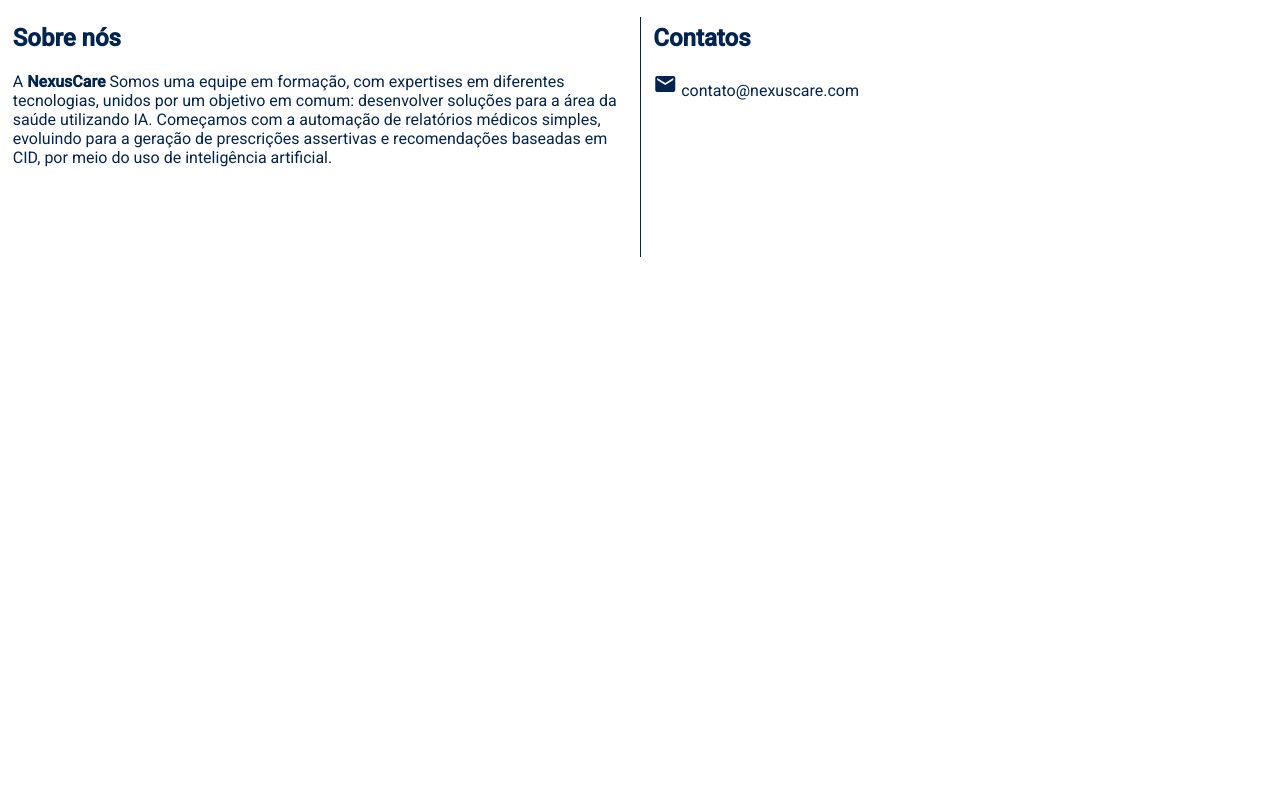
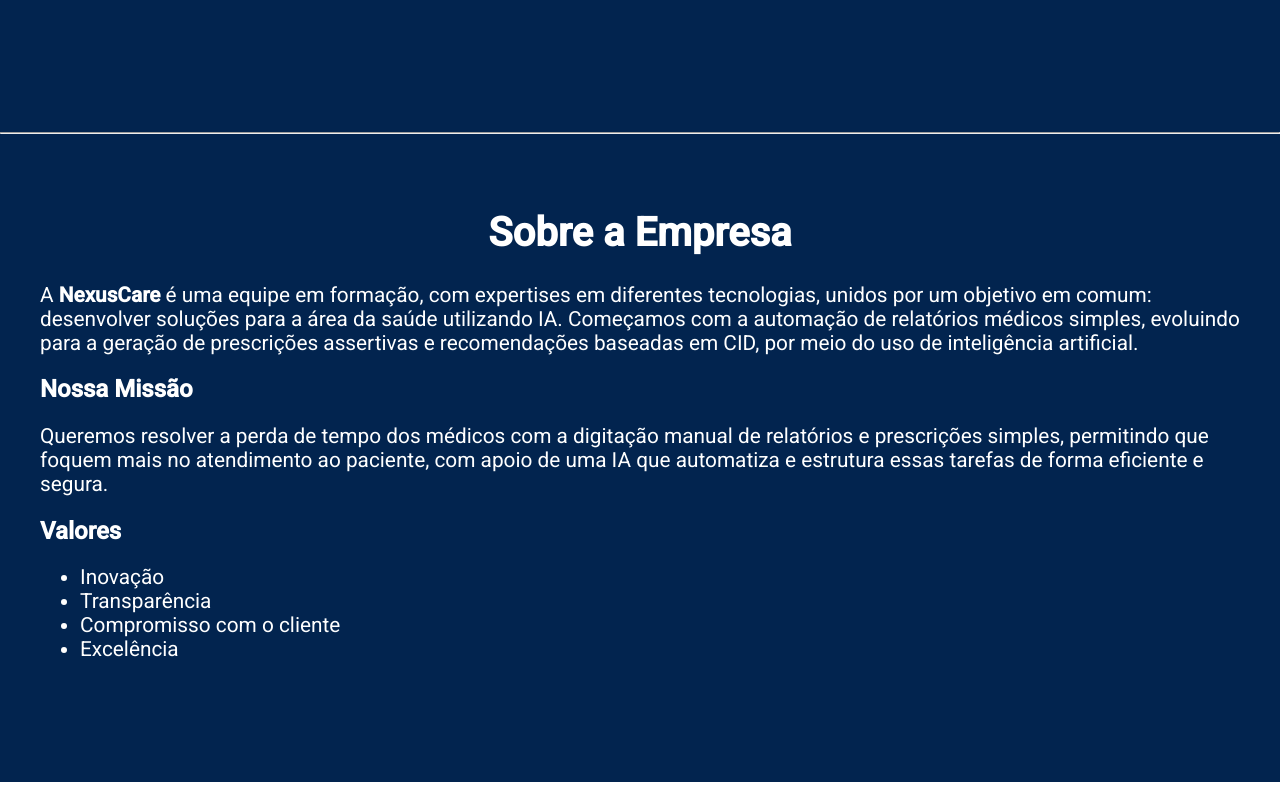
Before and after one commit to dennerborba/hackaton-front, an Angular app in the folder nexusCareFront/: page / in a window 1280 px wide. Shown: the part 820-1620 px from the top of the page. Before the commit the page ends 1077 px from the top, so only its background shows below. Built offline with nearby package versions, Linux system fonts and the light colour scheme.

Commit message:
mudanças home

```diff
--- a/nexusCareFront/src/app/pages/home/home.component.css
+++ b/nexusCareFront/src/app/pages/home/home.component.css
@@ -61,3 +61,10 @@
     text-align: justify;
   }
 }
+
+.home {
+  background-color: #02244f;
+  display: flex;
+  flex-direction: column;
+  gap: 8em;
+}
--- a/nexusCareFront/src/app/pages/home/home.component.html
+++ b/nexusCareFront/src/app/pages/home/home.component.html
@@ -1,4 +1,5 @@
-<div class="container-principal">
+<div class="home">
+  <div class="container-principal">
   <div class="imagem">
     <img src="assets/familia-feliz.jpeg" alt="Família feliz">
   </div>
@@ -6,4 +7,12 @@
     <h2>Seja Bem-Vindo</h2>
     <p>Nossa API foi desenvolvida para simplificar e agilizar a criação de receitas e prontuários médicos. Integrando tecnologia moderna com as necessidades do dia a dia da prática clínica, ela permite que profissionais da saúde gerem documentos médicos de forma segura, padronizada e eficiente. Com funcionalidades intuitivas, nossa solução contribui para reduzir erros, otimizar o tempo de atendimento e garantir maior organização das informações dos pacientes. Ideal para clínicas, consultórios e sistemas de gestão, a API oferece flexibilidade para integrar-se facilmente a diferentes plataformas.</p>
   </div>
+  <div class="imagens">
+    <img src="">
+  </div>
 </div>
+<div id="sobre">
+  <hr>
+    <app-sobre></app-sobre>
+  </div>
+</div>
--- a/nexusCareFront/src/app/pages/home/home.component.ts
+++ b/nexusCareFront/src/app/pages/home/home.component.ts
@@ -1,10 +1,11 @@
 import { Component } from '@angular/core';
-import { NavbarComponent } from '../../components/navbar/navbar.component';
+import { SobreComponent } from '../sobre/sobre.component';
+
 @Component({
   selector: 'app-home',
   standalone: true,
   imports: [
-    NavbarComponent
+    SobreComponent
   ],
   templateUrl: './home.component.html',
   styleUrl: './home.component.css'
--- a/nexusCareFront/src/app/pages/sobre/sobre.component.css
+++ b/nexusCareFront/src/app/pages/sobre/sobre.component.css
@@ -1,6 +1,6 @@
 .about-container {
   background-color: #02244f;
-  height: 90vh;
+  height: 70vh;
   align-items: center;
   justify-content: space-between;
   padding: 5vh;
@@ -11,8 +11,13 @@
     color: white;
   }
 
+  .about-container h1 {
+    text-align: center;
+    font-size: 2.5em;
+  }
+
   .about-container p,
   .about-container li {
-    font-size: 16px;
+    font-size: 1.3em;
     color: white;
   }
--- a/nexusCareFront/src/app/pages/sobre/sobre.component.html
+++ b/nexusCareFront/src/app/pages/sobre/sobre.component.html
@@ -1,7 +1,7 @@
 <div class="about-container">
     <h1>Sobre a Empresa</h1>
     <p>
-      A <strong>NexusCare</strong> Somos uma equipe em formação, com expertises em diferentes tecnologias, unidos por um objetivo em comum: desenvolver soluções para a área da saúde utilizando IA. Começamos com a automação de relatórios médicos simples, evoluindo para a geração de prescrições assertivas e recomendações baseadas em CID, por meio  do uso de inteligência artificial.
+      A <strong>NexusCare</strong> é uma equipe em formação, com expertises em diferentes tecnologias, unidos por um objetivo em comum: desenvolver soluções para a área da saúde utilizando IA. Começamos com a automação de relatórios médicos simples, evoluindo para a geração de prescrições assertivas e recomendações baseadas em CID, por meio  do uso de inteligência artificial.
     <h2>Nossa Missão</h2>
     <p>
         Queremos resolver a perda de tempo dos médicos com a digitação manual de relatórios e prescrições simples, permitindo que foquem mais no atendimento ao paciente, com apoio de uma IA que automatiza e estrutura essas tarefas de forma eficiente e segura.
```
